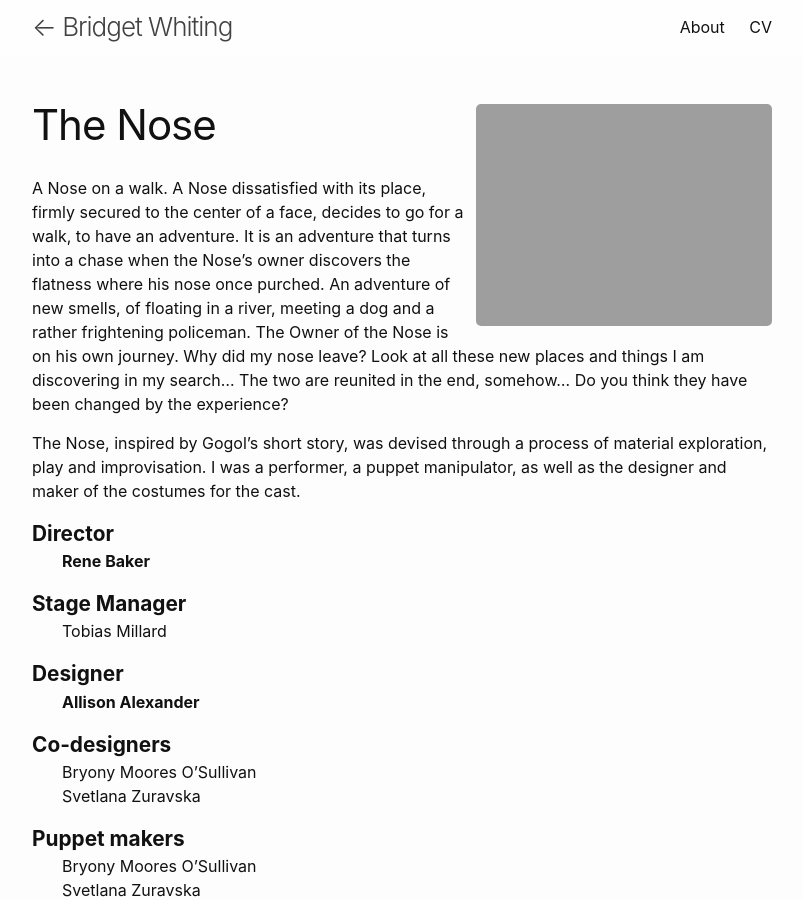
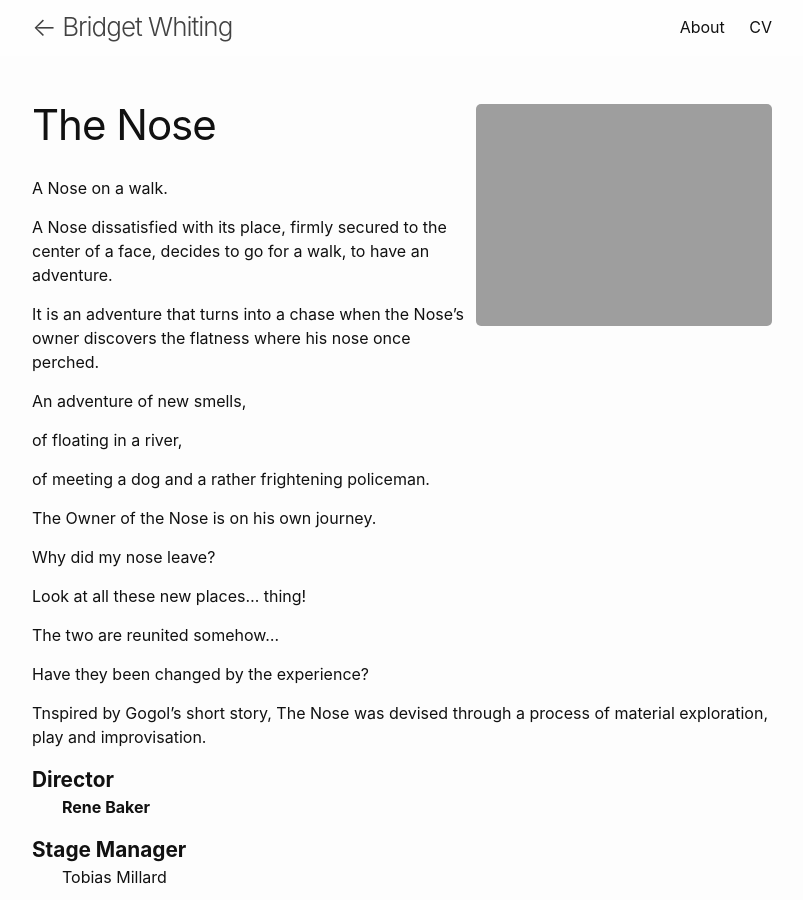
Before and after one commit to markwhiting/bridget, a Jekyll site: the page built from _projects/the-nose.markdown, in a window 1280 px wide and 900 px high. Shown: the whole window, without its empty margins (238-1041 px from the left). Built offline with Jekyll 4.4.1, drawn with Linux system fonts in a browser that asks for light colours.

Commit message:
edited text

```diff
--- a/_projects/the-nose.markdown
+++ b/_projects/the-nose.markdown
@@ -8,11 +8,29 @@ end: 2018-06-17
 <!-- this is a potential header item: background: "image" -->
 
 A Nose on a walk.
-A Nose dissatisfied with its place, firmly secured to the center of a face, decides to go for a walk, to have an adventure. It is an adventure that turns into a chase when the Nose’s owner discovers the flatness where his nose once purched. An adventure of new smells, of floating in a river, meeting a dog and a rather frightening policeman. The Owner of the Nose is on his own journey. Why did my nose leave? Look at all these new places and things I am discovering in my search...
-The two are reunited in the end, somehow... Do you think they have been changed by the experience?
 
-The Nose, inspired by Gogol’s short story, was devised through a process of material exploration, play and improvisation.
-I was a performer, a puppet manipulator, as well as the designer and maker of the costumes for the cast.
+A Nose dissatisfied with its place, firmly secured to the center of a face, decides to go for a walk, to have an adventure.
+
+It is an adventure that turns into a chase when the Nose’s owner discovers the flatness where his nose once perched.
+
+An adventure of new smells,
+
+of floating in a river,
+
+of meeting a dog and a rather frightening policeman.
+
+The Owner of the Nose is on his own journey.
+
+Why did my nose leave?
+
+Look at all these new places... thing!
+
+The two are reunited somehow...
+
+Have they been changed by the experience?
+
+
+Tnspired by Gogol’s short story, The Nose was devised through a process of material exploration, play and improvisation.
 
 ## Director
 
```
